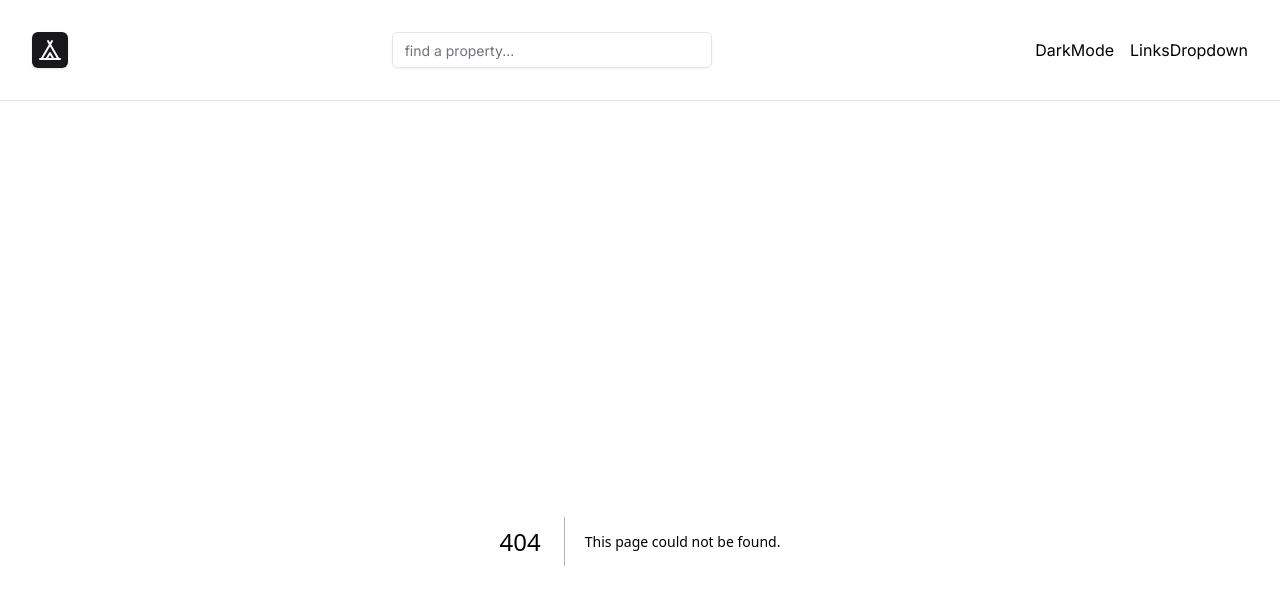
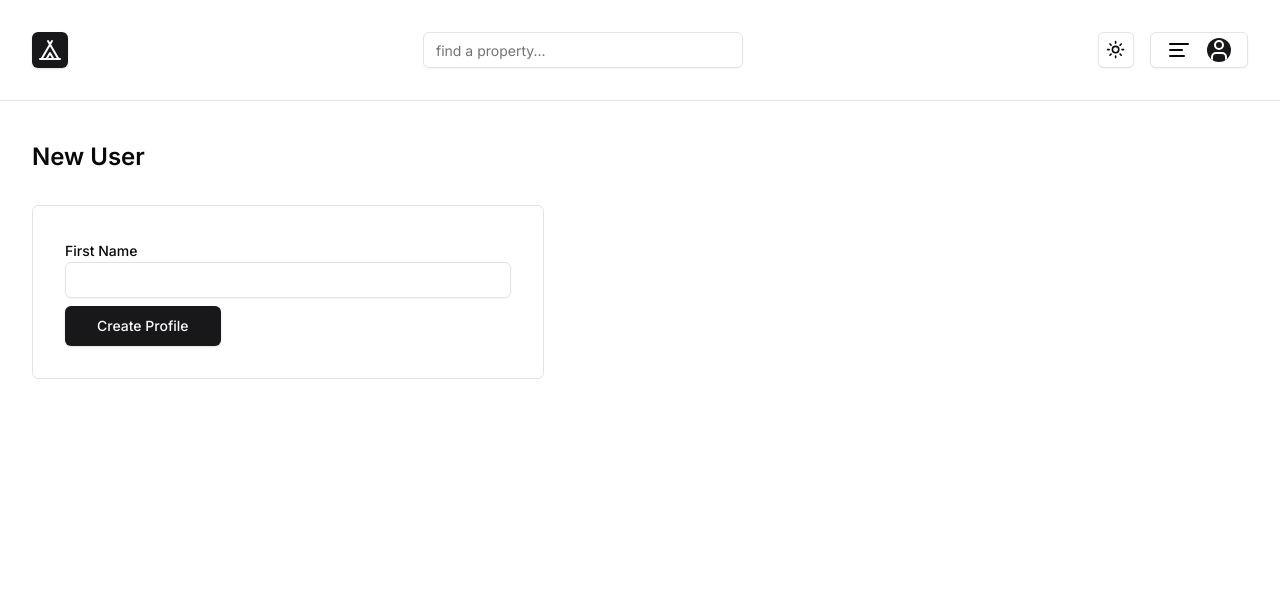
Before and after one commit to isantiago95/airbnb-clone-course, a Next.js app: page /profile/create in a window 1280 px wide. Before the commit this address had no page. Shown: the top 604 px of the page. Built offline with nearby package versions, Linux system fonts and the light colour scheme.

Commit message:
adding navbar components, routes, clerk, and auth routes

```diff
--- /dev/null
+++ b/app/Providers.tsx
@@ -0,0 +1,22 @@
+"use client";
+
+import { Toaster } from "@/components/ui/toaster";
+import { ThemeProvider } from "./theme-provider";
+
+function Providers({ children }: { children: React.ReactNode }) {
+  return (
+    <>
+      <Toaster />
+      <ThemeProvider
+        attribute="class"
+        defaultTheme="system"
+        enableSystem
+        disableTransitionOnChange
+      >
+        {children}
+      </ThemeProvider>
+    </>
+  );
+}
+
+export default Providers;
--- a/app/layout.tsx
+++ b/app/layout.tsx
@@ -2,6 +2,9 @@ import type { Metadata } from "next";
 import { Inter } from "next/font/google";
 import "./globals.css";
 import Navbar from "@/components/navbar/Navbar";
+import Providers from "./Providers";
+import { ClerkProvider } from "@clerk/nextjs";
+
 const inter = Inter({ subsets: ["latin"] });
 
 export const metadata: Metadata = {
@@ -15,11 +18,15 @@ export default function RootLayout({
   children: React.ReactNode;
 }>) {
   return (
+    <ClerkProvider>
       <html lang="en" suppressHydrationWarning>
         <body className={inter.className}>
+          <Providers>
             <Navbar />
             <main className="container py-10">{children}</main>
+          </Providers>
         </body>
       </html>
+    </ClerkProvider>
   );
 }
--- /dev/null
+++ b/app/profile/create/page.tsx
@@ -0,0 +1,30 @@
+import { Label } from "@/components/ui/label";
+import { Input } from "@/components/ui/input";
+import { Button } from "@/components/ui/button";
+
+const createProfileAction = async (formData: FormData) => {
+  "use server";
+  const firstName = formData.get("firstName") as string;
+  console.log(firstName);
+};
+
+function CreateProfilePage() {
+  return (
+    <section>
+      <h1 className="text-2xl font-semibold mb-8 capitalize">new user</h1>
+      <div className="border p-8 rounded-md max-w-lg">
+        <form action={createProfileAction}>
+          <div className="mb-2">
+            <Label htmlFor="firstName">First Name</Label>
+            <Input id="firstName" name="firstName" type="text" />
+          </div>
+          <Button type="submit" size="lg">
+            Create Profile
+          </Button>
+        </form>
+      </div>
+    </section>
+  );
+}
+
+export default CreateProfilePage;
--- /dev/null
+++ b/app/theme-provider.tsx
@@ -0,0 +1,11 @@
+"use client";
+
+import * as React from "react";
+import { ThemeProvider as NextThemesProvider } from "next-themes";
+
+export function ThemeProvider({
+  children,
+  ...props
+}: React.ComponentProps<typeof NextThemesProvider>) {
+  return <NextThemesProvider {...props}>{children}</NextThemesProvider>;
+}
--- a/components/navbar/DarkMode.tsx
+++ b/components/navbar/DarkMode.tsx
@@ -1,5 +1,42 @@
+"use client";
+
+import * as React from "react";
+import { Moon, Sun } from "lucide-react";
+import { useTheme } from "next-themes";
+
+import { Button } from "@/components/ui/button";
+import {
+  DropdownMenu,
+  DropdownMenuContent,
+  DropdownMenuItem,
+  DropdownMenuTrigger,
+} from "@/components/ui/dropdown-menu";
+
 function DarkMode() {
-  return <div>DarkMode</div>;
+  const { setTheme } = useTheme();
+
+  return (
+    <DropdownMenu>
+      <DropdownMenuTrigger asChild>
+        <Button variant="outline" size="icon">
+          <Sun className="h-[1.2rem] w-[1.2rem] rotate-0 scale-100 transition-all dark:-rotate-90 dark:scale-0" />
+          <Moon className="absolute h-[1.2rem] w-[1.2rem] rotate-90 scale-0 transition-all dark:rotate-0 dark:scale-100" />
+          <span className="sr-only">Toggle theme</span>
+        </Button>
+      </DropdownMenuTrigger>
+      <DropdownMenuContent align="end">
+        <DropdownMenuItem onClick={() => setTheme("light")}>
+          Light
+        </DropdownMenuItem>
+        <DropdownMenuItem onClick={() => setTheme("dark")}>
+          Dark
+        </DropdownMenuItem>
+        <DropdownMenuItem onClick={() => setTheme("system")}>
+          System
+        </DropdownMenuItem>
+      </DropdownMenuContent>
+    </DropdownMenu>
+  );
 }
 
 export default DarkMode;
--- a/components/navbar/LinksDropdown.tsx
+++ b/components/navbar/LinksDropdown.tsx
@@ -1,5 +1,57 @@
+import {
+  DropdownMenu,
+  DropdownMenuContent,
+  DropdownMenuItem,
+  DropdownMenuTrigger,
+  DropdownMenuSeparator,
+} from "@/components/ui/dropdown-menu";
+import { LuAlignLeft } from "react-icons/lu";
+import Link from "next/link";
+import { Button } from "../ui/button";
+import UserIcon from "./UserIcon";
+import { links } from "@/utils/links";
+import SignOutLink from "./SignOutLink";
+import { SignedOut, SignedIn, SignInButton, SignUpButton } from "@clerk/nextjs";
+
 function LinksDropdown() {
-  return <div>LinksDropdown</div>;
+  return (
+    <DropdownMenu>
+      <DropdownMenuTrigger asChild>
+        <Button variant="outline" className="flex gap-4 max-w-[100px]">
+          <LuAlignLeft className="w-6 h-6" />
+          <UserIcon />
+        </Button>
+      </DropdownMenuTrigger>
+      <DropdownMenuContent className="w-52" align="start" sideOffset={10}>
+        <SignedOut>
+          <DropdownMenuItem>
+            <SignInButton mode="modal">
+              <button className="w-full text-left">Login</button>
+            </SignInButton>
+          </DropdownMenuItem>
+          <DropdownMenuSeparator />
+          <DropdownMenuItem>
+            <SignUpButton mode="modal">
+              <button className="w-full text-left">Register</button>
+            </SignUpButton>
+          </DropdownMenuItem>
+        </SignedOut>
+        <SignedIn>
+          {links.map(({ href, label }) => (
+            <DropdownMenuItem key={href}>
+              <Link href={href} className="capitalize w-full">
+                {label}
+              </Link>
+            </DropdownMenuItem>
+          ))}
+          <DropdownMenuSeparator />
+          <DropdownMenuItem>
+            <SignOutLink />
+          </DropdownMenuItem>
+        </SignedIn>
+      </DropdownMenuContent>
+    </DropdownMenu>
+  );
 }
 
 export default LinksDropdown;
--- a/components/navbar/SignOutLink.tsx
+++ b/components/navbar/SignOutLink.tsx
@@ -1,5 +1,22 @@
+"use client";
+
+import { SignOutButton } from "@clerk/nextjs";
+import { useToast } from "../ui/use-toast";
+
 function SignOutLink() {
-  return <div>SignOutLink</div>;
+  const { toast } = useToast();
+
+  const handleLogout = () => {
+    toast({ description: "You have been logged out" });
+  };
+
+  return (
+    <SignOutButton redirectUrl="/">
+      <button className="w-full text-left" onClick={handleLogout}>
+        logout
+      </button>
+    </SignOutButton>
+  );
 }
 
 export default SignOutLink;
--- a/components/navbar/UserIcon.tsx
+++ b/components/navbar/UserIcon.tsx
@@ -1,5 +1,7 @@
+import { LuUser } from "react-icons/lu";
+
 function UserIcon() {
-  return <div>UserIcon</div>;
+  return <LuUser className="w-6 h-6 bg-primary rounded-full text-white" />;
 }
 
 export default UserIcon;
--- /dev/null
+++ b/utils/links.ts
@@ -0,0 +1,14 @@
+type NavLink = {
+  href: string;
+  label: string;
+};
+
+export const links: NavLink[] = [
+  { href: "/", label: "home" },
+  { href: "/favorites ", label: "favorites" },
+  { href: "/bookings ", label: "bookings" },
+  { href: "/reviews ", label: "reviews" },
+  { href: "/rentals/create ", label: "create rental" },
+  { href: "/rentals", label: "my rentals" },
+  { href: "/profile ", label: "profile" },
+];
```
Also changed, not shown: middleware.ts (added, +18 -0 lines). Lines whose indentation alone changed are shown as unchanged.
